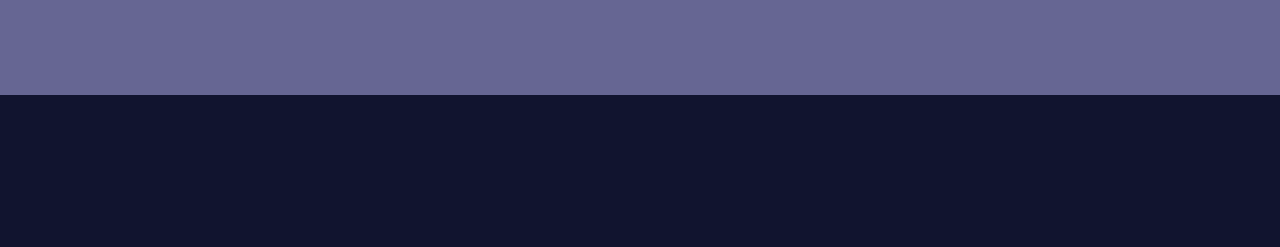
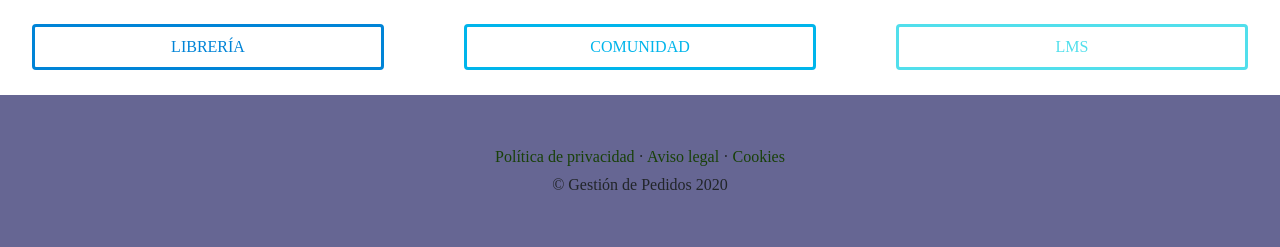
Before and after one commit to Etygit607/aulavirtual, a Django app: page / in a window 1280 px wide. Shown: the part 705-952 px from the top of the page. Before the commit the page ends 800 px from the top, so only its background shows below. Run offline with Django 3.2, Linux system fonts and the light colour scheme; some libraries are stand-ins or nearby versions; some web fonts are replaced.

Commit message:
added welcome section code

```diff
--- a/app/static/app/css/app.css
+++ b/app/static/app/css/app.css
@@ -330,3 +330,74 @@
 .hamburger-menu{
   display: none;
 }
+
+
+
+
+
+
+.welcome-header{
+  display: block;
+}
+
+.welcome-img{
+  display: block;
+  object-fit: cover;
+  height: calc(100vh - 11rem);
+  width: 100%;
+}
+
+
+.init{
+  display: flex;
+  flex-wrap: nowrap;
+  padding: 0 5rem 0 5rem;
+  background-color: #fff;
+  height: 6rem;
+  align-items: center;
+  justify-content: center;
+}
+
+.init-item {
+  display: block;
+  padding: 1rem 2.5rem;
+  box-sizing: border-box;
+}
+
+.init-link{
+  width: 22rem;
+  background-color: transparent !important;
+  padding: 0.5rem 5rem !important;
+  display: inline-block;
+  font-weight: 500;
+  font-family: 'Montserrat-Medium';
+  color: #212529;
+  text-align: center;
+  vertical-align: middle;
+  -webkit-user-select: none;
+  -moz-user-select: none;
+  -ms-user-select: none;
+  user-select: none;
+  background-color: transparent;
+  border: 1px solid transparent;
+  padding: .375rem .75rem;
+  font-size: 1rem;
+  line-height: 1.5;
+  border-radius: .25rem;
+  transition: color .15s ease-in-out,background-color .15s ease-in-out,border-color .15s ease-in-out,box-shadow .15s ease-in-out;
+}
+
+.init-link.item-one{
+  color: #0084d7 !important;
+  border: 3px solid #0084d7 !important;
+}
+
+.init-link.item-two{
+  color: #00b5eb !important;
+  border: 3px solid #00b5eb !important;
+}
+
+.init-link.item-three{
+  color: #51dfec !important;
+  border: 3px solid #51dfec !important;
+}
```
